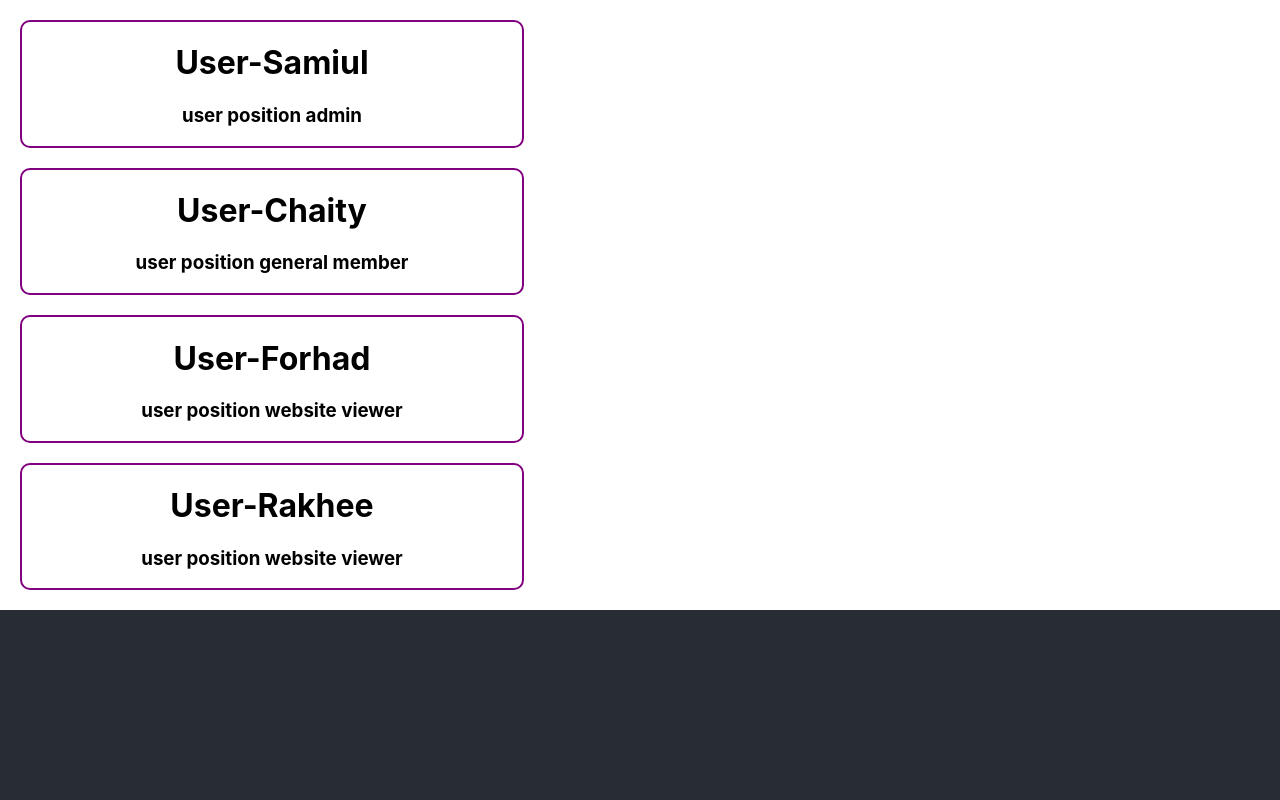
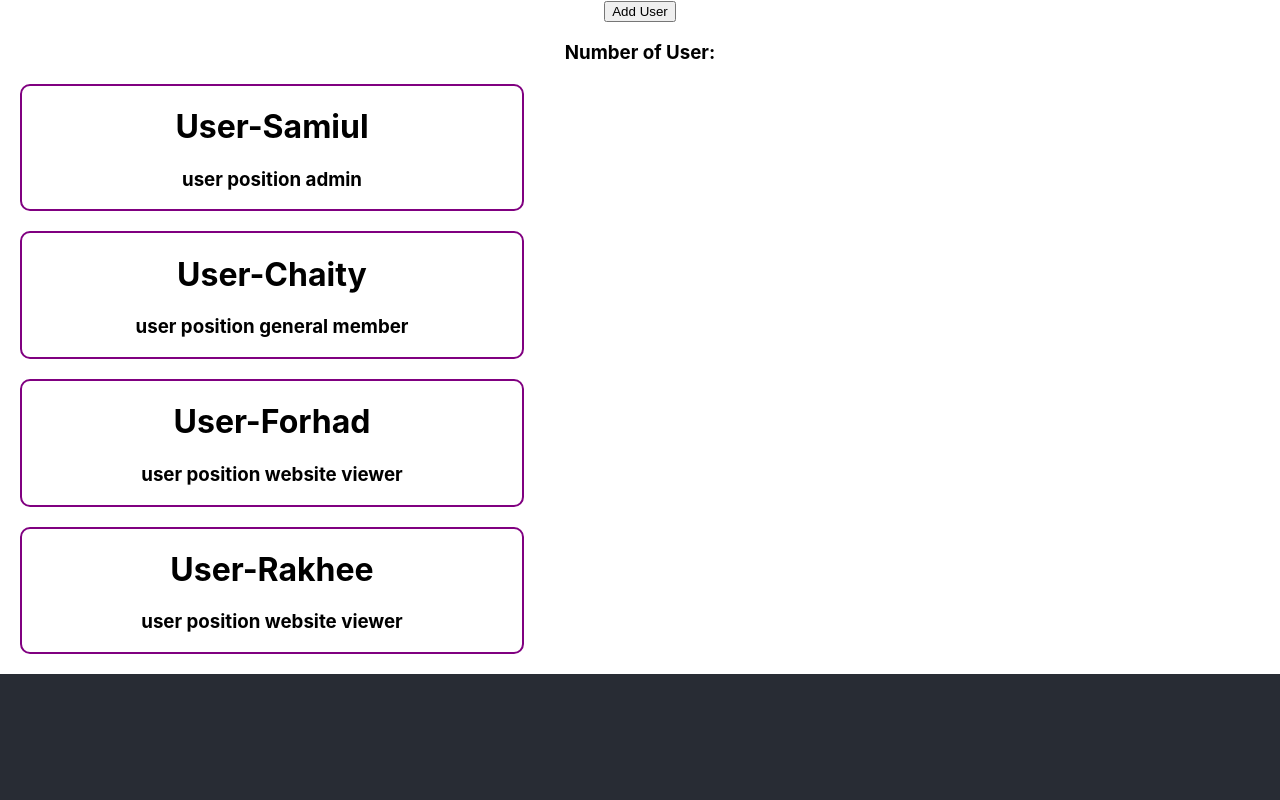
Before and after one commit to samiul-sheikh/react-recap-concepts, a React (Create React App) app: page / in a window 1280 px wide. Shown: the top 800 px of the page. Built offline with nearby package versions, Linux system fonts and the light colour scheme.

Commit message:
How to write and destructure usestate

```diff
--- a/src/App.js
+++ b/src/App.js
@@ -1,10 +1,12 @@
 import logo from './logo.svg';
 import './App.css';
+import { useState } from 'react';
 
 function App() {
     const employees = ['Samiul', 'Chaity', 'Titul']
     return (
         <div className="App">
+            <UserCounter></UserCounter>
             {/* using first component */}
             <Employee name={employees[0]} role="admin"></Employee>
             <Employee name={employees[1]} role="general member"></Employee>
@@ -15,6 +17,25 @@ function App() {
             </header>
         </div>
     );
+}
+
+// state function
+function UserCounter() {
+    // de-structure useState
+    const result = ['abc', 'def']
+    console.log(result[0], result[1])
+
+    const [first, second] = ['abc', 'def']
+    console.log(first, second)
+
+    const [count, setCount] = useState(0);
+    console.log(count, setCount);
+    return (
+        <div>
+            <button>Add User</button>
+            <h3>Number of User: </h3>
+        </div>
+    )
 }
 
 // create first component
```
